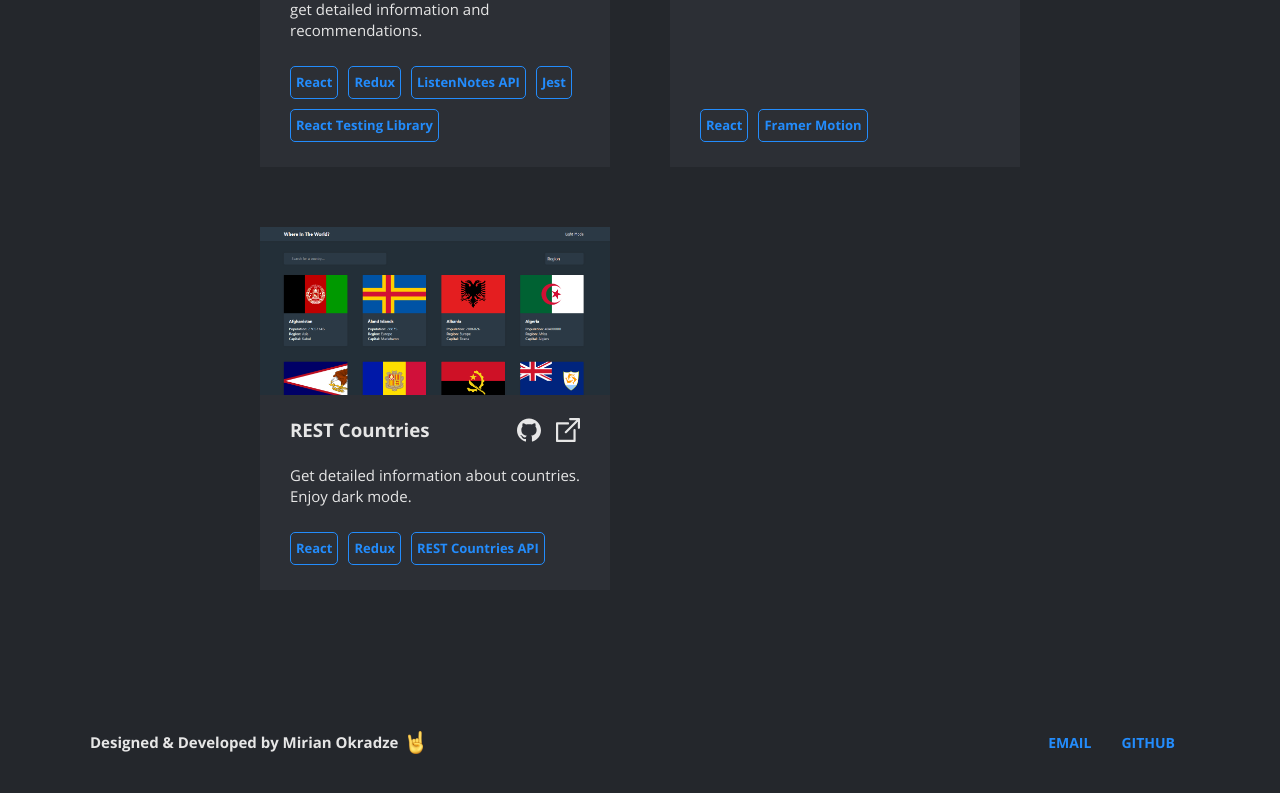
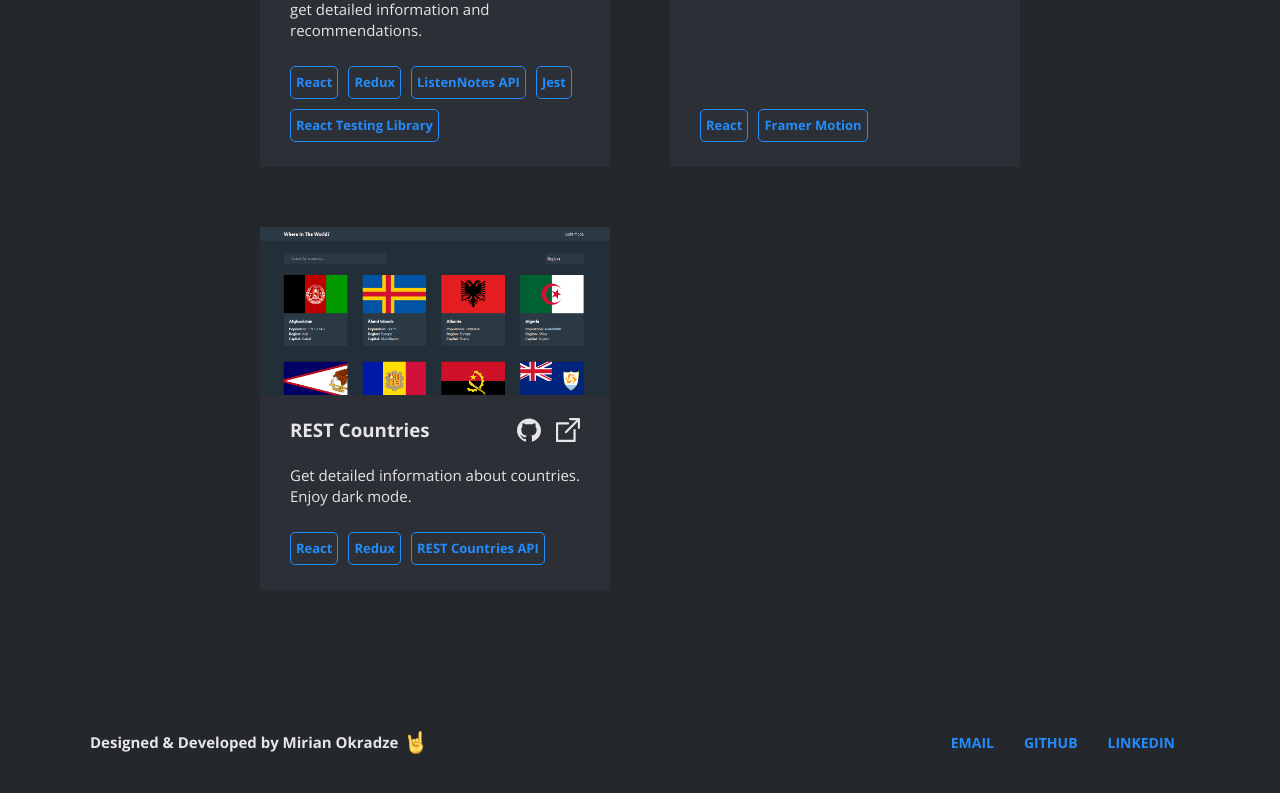
Before and after one commit to okradze/okradze.com, a Next.js app: page / in a window 1280 px wide. Shown: the part 1279-2072 px from the top of the page. Built offline with nearby package versions, Linux system fonts and the light colour scheme.

Commit message:
feat: add linkedin link to footer

```diff
--- a/src/components/footer/footer.js
+++ b/src/components/footer/footer.js
@@ -28,6 +28,14 @@
         >
           GITHUB
         </a>
+        <a
+          rel='noopener noreferrer'
+          href='https://www.linkedin.com/in/mirian-okradze/'
+          target='_blank'
+          className={styles.link}
+        >
+          LINKEDIN
+        </a>
       </div>
     </div>
   </footer>
```
